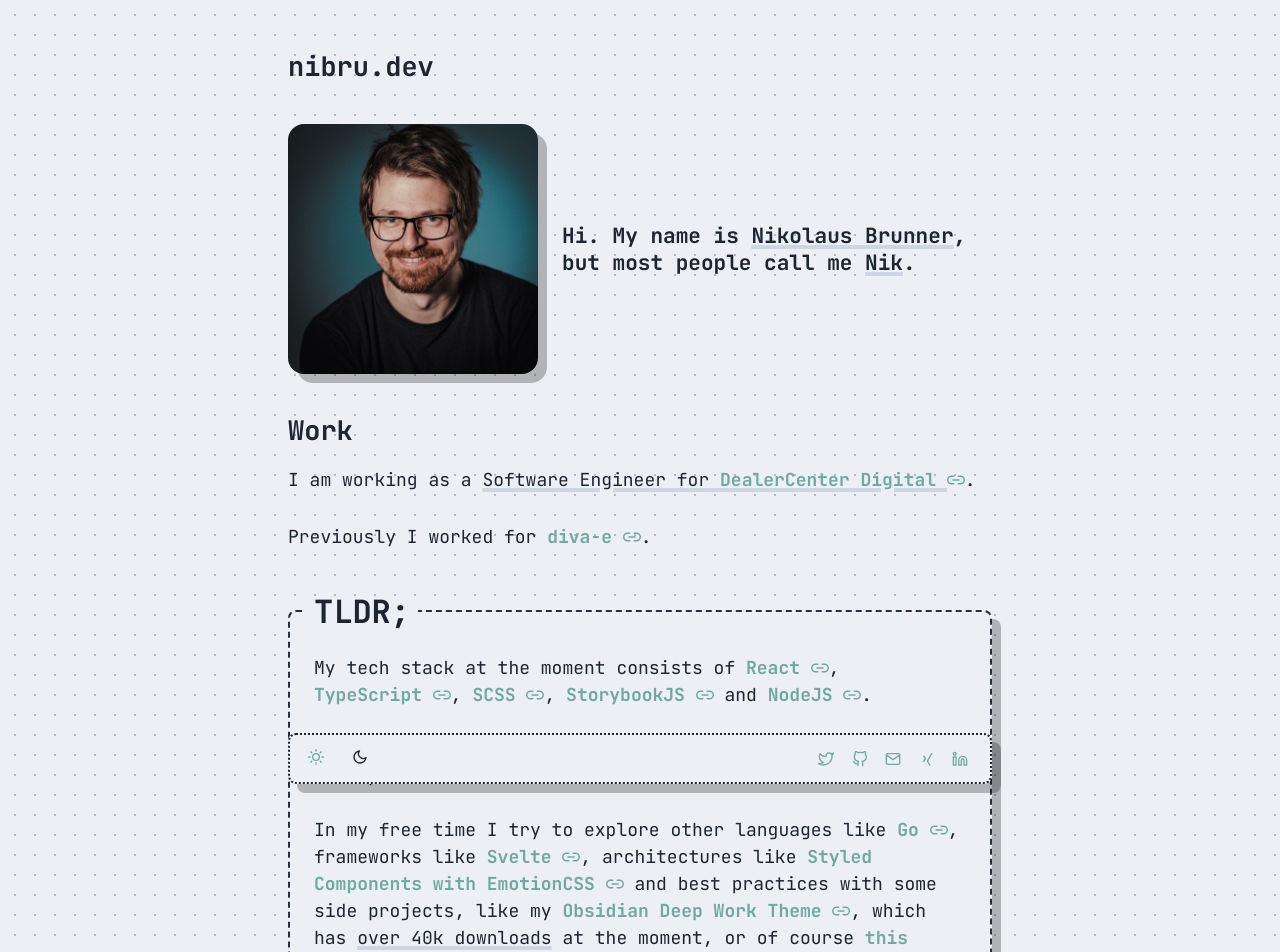
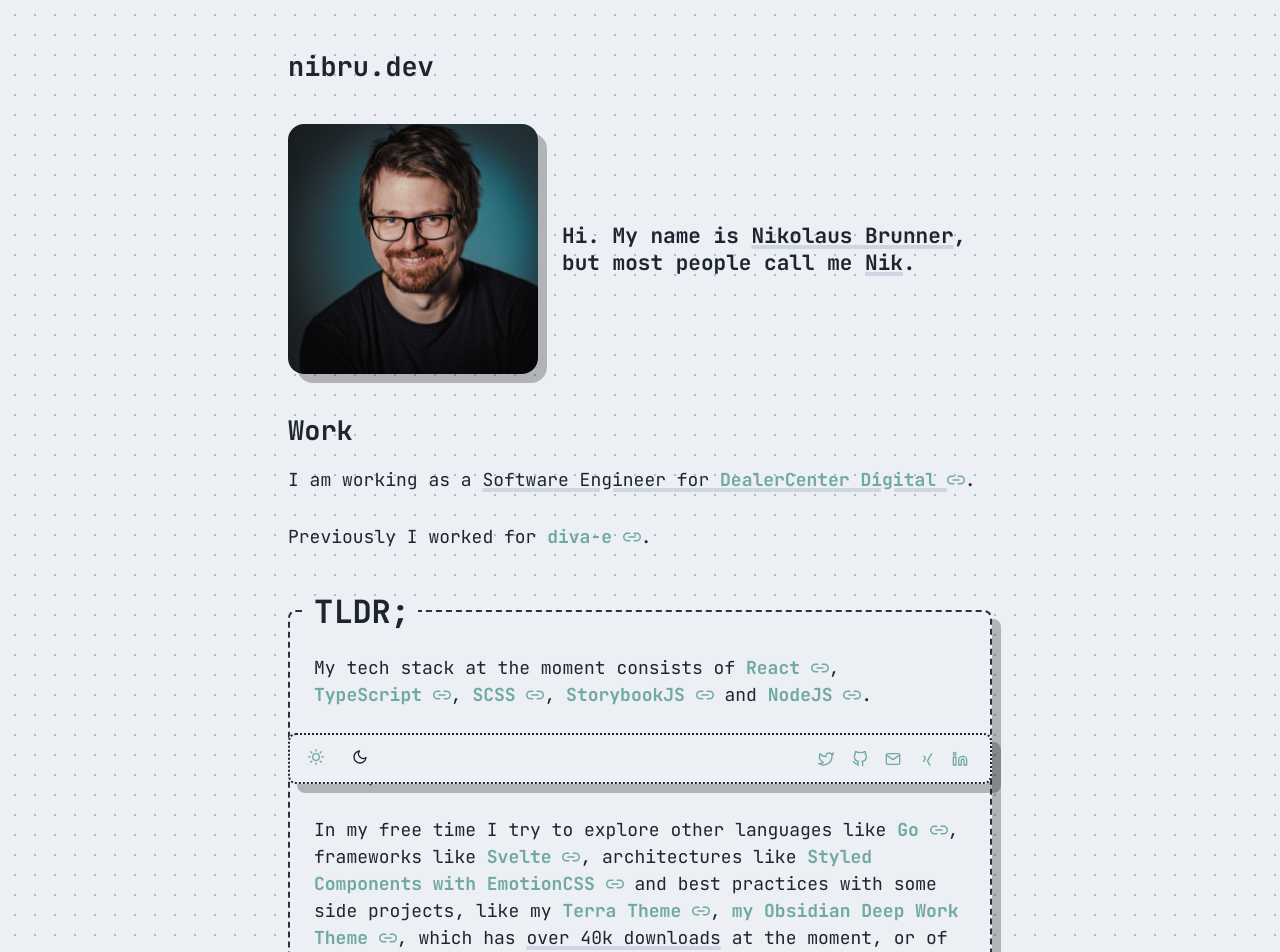
Before and after one commit to nikbrunner/nibru.dev, a Next.js app: page / in a window 1280 px wide. Shown: the top 952 px of the page. Built offline with nearby package versions, Linux system fonts and the light colour scheme.

Commit message:
index: add terra as project

```diff
--- a/pages/index.tsx
+++ b/pages/index.tsx
@@ -132,11 +132,15 @@ const Home = () => {
               Styled Components with EmotionCSS
             </Link>{" "}
             and best practices with some side projects, like my{" "}
+            <Link href="https://github.com/terra-theme" type="external">
+              Terra Theme
+            </Link>
+            ,{" "}
             <Link
               href="https://github.com/nikbrunner/obsidian-deep-work-theme"
               type="external"
             >
-              Obsidian Deep Work Theme
+              my Obsidian Deep Work Theme
             </Link>
             , which has <Highlight>over 40k downloads</Highlight> at the moment, or
             of course{" "}
```
